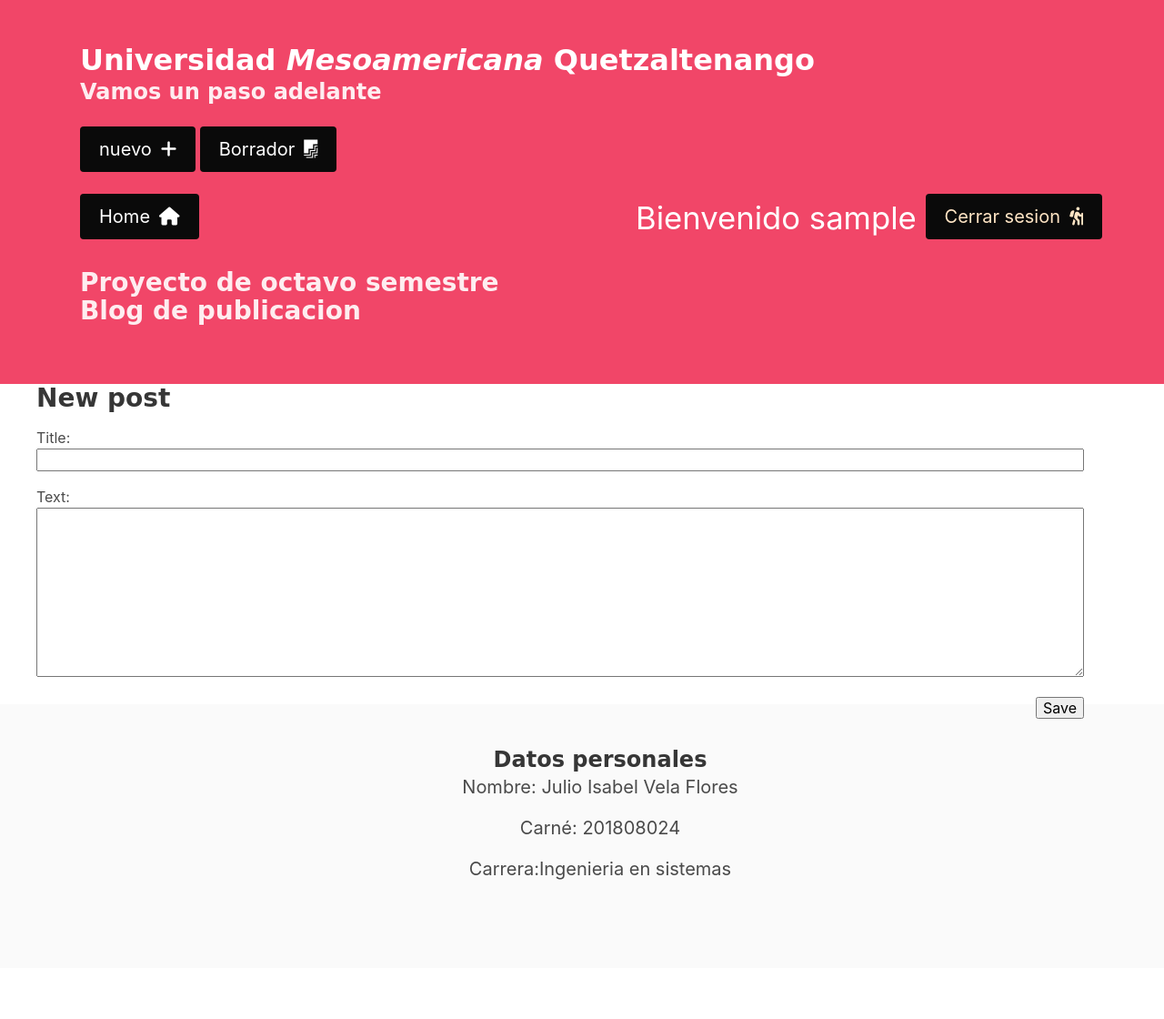
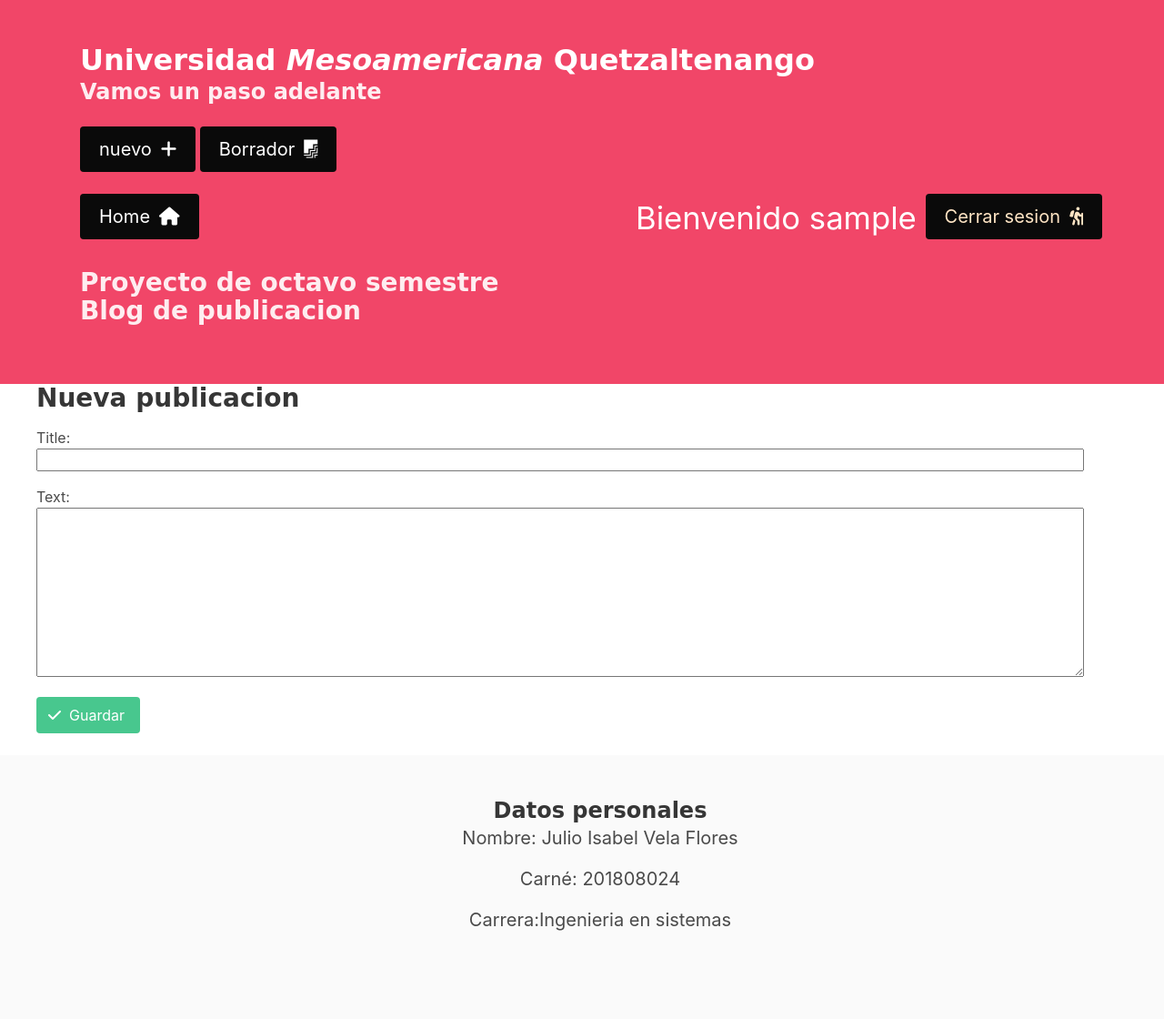
Before and after one commit to Juliovela23/Proyecto-blog, a Django app: page /post/new in a window 1280 px wide. Shown: the whole page at 91% size. Before the commit the page ends 967 px from the top, so only its background shows below. Run offline with Django 3.2, Linux system fonts and the light colour scheme; the visitor is signed in with stand-in values (Sample User, id 1); some libraries are stand-ins or nearby versions.

Commit message:
Final este si

```diff
--- a/blog/templates/blog/post_edit.html
+++ b/blog/templates/blog/post_edit.html
@@ -1,9 +1,11 @@
-{% extends 'blog/base.html' %}
-
-{% block content %}
-    <h2>New post</h2>
-    <form method="POST" class="post-form">{% csrf_token %}
-        {{ form.as_p }}
-        <button type="submit" class="save btn btn-default">Save</button>
-    </form>
+{% extends 'blog/base.html' %} {% block content %}
+<h2>Nueva publicacion</h2>
+<form method="POST" class="post-form">{% csrf_token %} {{ form.as_p }}
+    <button type="submit" class="button is-success">
+        <span class="icon is-small">
+          <i class="fas fa-check"></i>
+        </span>
+        <span>Guardar</span>
+      </button>
+</form>
 {% endblock %}
```
Also changed, not shown: blog/templates/blog/post_detail.html (+20 -9 lines).
